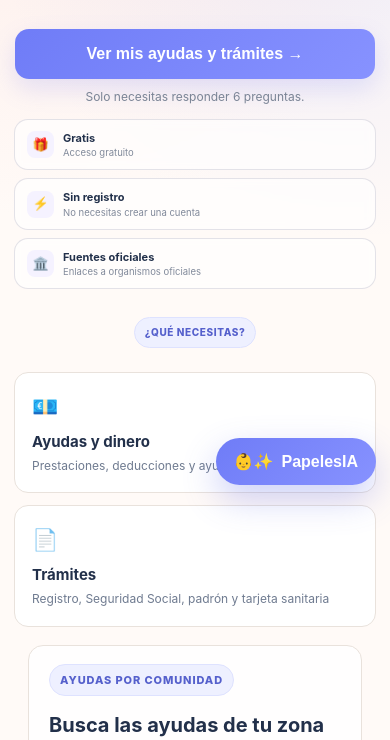
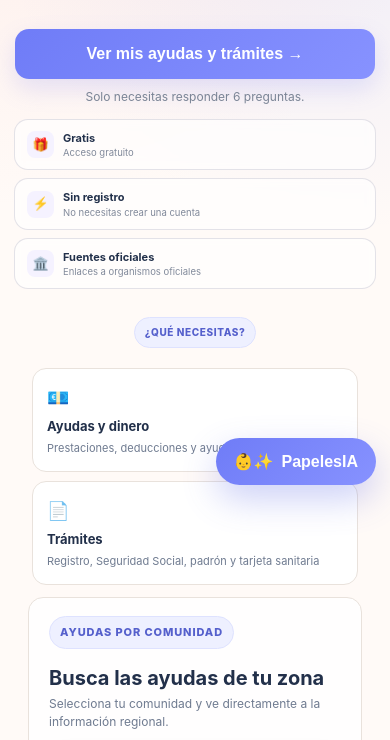
Before and after one commit to mariorc7-creator/utiles-online, a plain HTML site: page index.html in a window 390 px wide. Shown: the part 345-1085 px from the top of the page. Drawn offline with Linux system fonts and the light colour scheme.

Commit message:
Polish community selector UI

```diff
--- a/index.html
+++ b/index.html
@@ -21,62 +21,7 @@
   <meta name="robots" content="index, follow">
   <link rel="canonical" href="https://www.papelesdelbebe.es/">
   <link rel="stylesheet" href="style.css">
-  <style>
-    /* Ajuste visual home: tras pausar Premium/Gestoría, el bloque queda en 2 accesos centrados. */
-    .home-necesidades {
-      width: 100%;
-      max-width: 650px !important;
-      margin: 22px auto 18px !important;
-      padding: 0 !important;
-    }
-
-    .home-necesidades .contenido-etiqueta {
-      margin-bottom: 12px;
-    }
-
-    .home-necesidades-grid {
-      grid-template-columns: repeat(2, minmax(0, 1fr)) !important;
-      gap: 12px !important;
-      width: 100%;
-    }
-
-    .home-necesidades-grid a {
-      min-height: 126px !important;
-      padding: 18px 17px !important;
-      display: flex;
-      flex-direction: column;
-      justify-content: center;
-    }
-
-    .home-necesidades-grid span {
-      font-size: 21px !important;
-      margin-bottom: 8px !important;
-    }
-
-    .home-necesidades-grid strong {
-      font-size: 15px !important;
-    }
-
-    .home-necesidades-grid small {
-      font-size: 12px !important;
-      line-height: 1.45;
-    }
-
-    @media (max-width: 560px) {
-      .home-necesidades {
-        max-width: 100% !important;
-        margin-top: 18px !important;
-      }
-
-      .home-necesidades-grid {
-        grid-template-columns: 1fr !important;
-      }
-
-      .home-necesidades-grid a {
-        min-height: 106px !important;
-      }
-    }
-  </style>
+  <link rel="stylesheet" href="home-polish.css">
 
   <script type="application/ld+json">
   {
```
